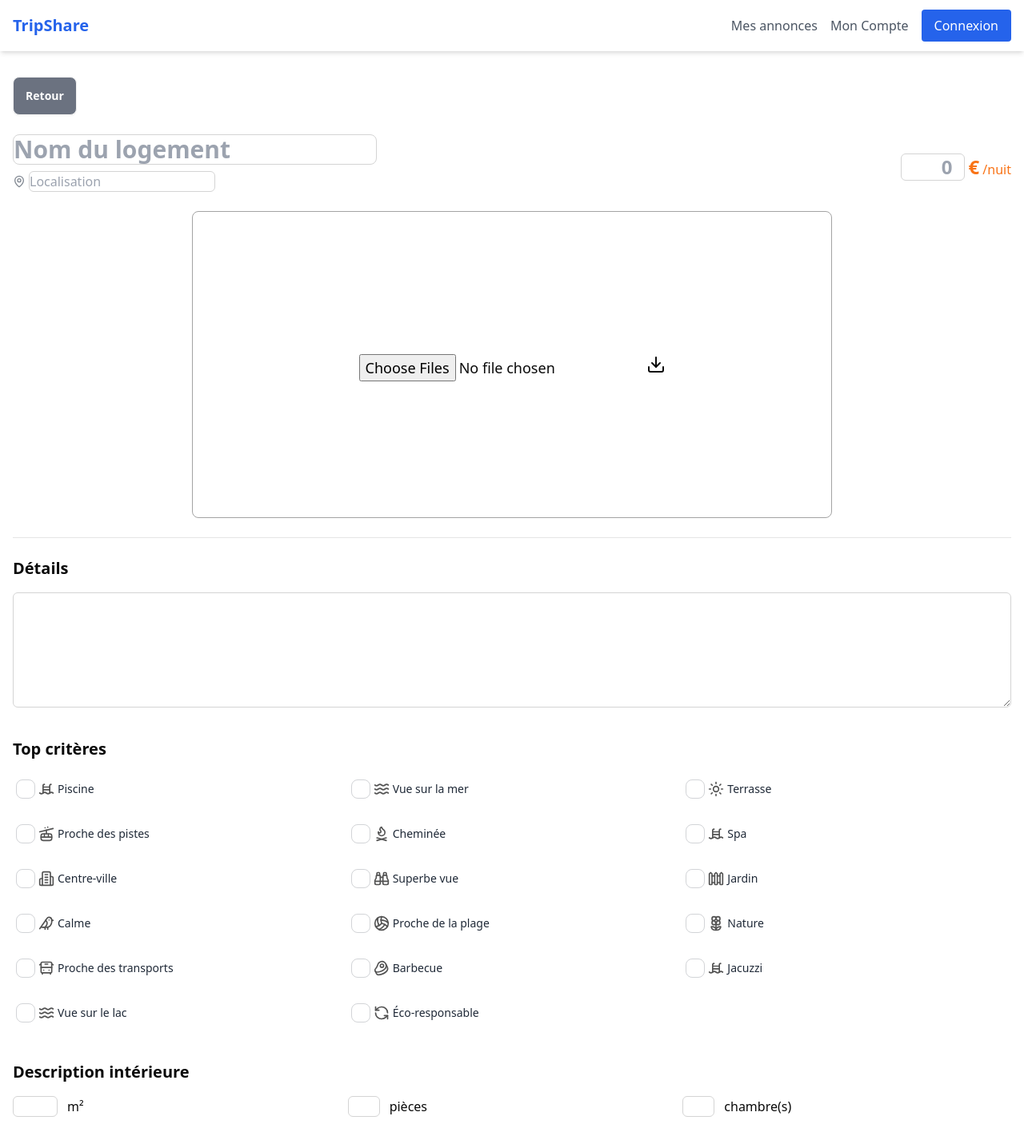
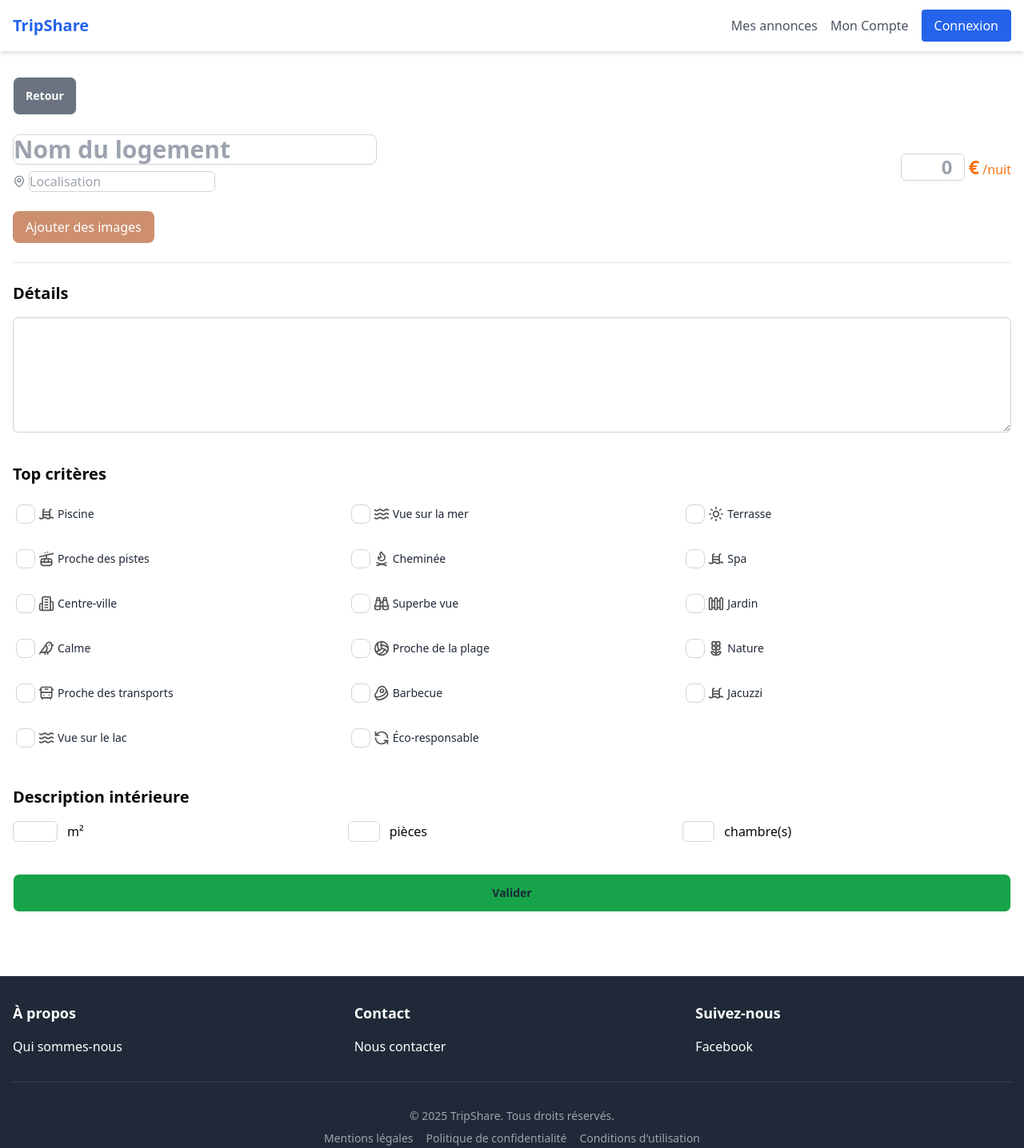
Before and after one commit to 5olen-tripshare/projet51, a Next.js app: page /accommodations/new in a window 1280 px wide. Shown: the top 1436 px of the page at 80% size. Built offline with nearby package versions, Linux system fonts and the light colour scheme.

Commit message:
addition form accommodation addition

```diff
--- a/src/components/accommodations/AddEdit.tsx
+++ b/src/components/accommodations/AddEdit.tsx
@@ -2,6 +2,8 @@
 import * as Icons from "lucide-react";
 import topCriteriaData from "@/src/data/topCriteria.json";
 import Link from "next/link";
+import { useState } from "react";
+import Image from "next/image";
 
 export function AddEdit(props: {
   accommodation?: {
@@ -28,7 +30,7 @@ export function AddEdit(props: {
     return Icons[iconName as keyof typeof Icons] as React.ElementType;
   }
 
-  function handleSubmit(e) {
+  function handleSubmit(e: React.FormEvent<HTMLFormElement>) {
     e.preventDefault();
     const form = e.currentTarget;
     const formData = new FormData(form);
@@ -41,6 +43,7 @@ export function AddEdit(props: {
     const pieces = formData.get("pieces");
     const chambre = formData.get("chambre");
     const files = formData.getAll("file") as File[];
+    const ancienneImage = formData.getAll("ancienneImage[]");
 
     files.forEach((file, index) => {
       console.log(`Fichier ${index + 1}:`);
@@ -58,6 +61,7 @@ export function AddEdit(props: {
       pieces,
       chambre,
       files,
+      ancienneImage,
     };
 
     console.log(data);
@@ -65,17 +69,19 @@ export function AddEdit(props: {
 
   const accommodation = props.accommodation;
 
-  const isAddMode = !accommodation;
-
-  let action = "/api/accommodation/add";
-
-  if (!isAddMode) {
-    action = "/api/accommodation/edit";
-  }
+  const [name, setName] = useState(accommodation?.name);
+  const [localisation, setLocalisation] = useState(accommodation?.location);
+  const [price, setPrice] = useState(accommodation?.price);
+  const [metre2, setMetre2] = useState(accommodation?.squareMeter);
+  const [description, setDescription] = useState(accommodation?.description);
+  const [numberRoom, setNumberRoom] = useState(accommodation?.numberRoom);
+  const [bedRoom, setBedRoom] = useState(accommodation?.bedRoom);
+  const [topCriteria, setTopCriteria] = useState(accommodation?.topCriteria);
+  const [image, setImage] = useState(accommodation?.image);
+  const [countImage, setCountImage] = useState(0);
 
   return (
     <form
-      // action={action}
       onSubmit={(e) => {
         handleSubmit(e);
       }}
@@ -93,7 +99,8 @@ export function AddEdit(props: {
             <h1 className="text-3xl font-bold mb-2">
               <input
                 name="name"
-                value={accommodation?.name}
+                value={name}
+                onChange={(e) => setName(e.target.value)}
                 className="border-collapse border border-neutral-300 rounded-lg"
                 placeholder="Nom du logement"
               />
@@ -102,7 +109,8 @@ export function AddEdit(props: {
               <Icons.MapPin className="h-4 w-4 opacity-70 mr-1" />
               <input
                 name="localisation"
-                value={accommodation?.location}
+                value={localisation}
+                onChange={(e) => setLocalisation(e.target.value)}
                 className="border-collapse border border-neutral-300 rounded-md"
                 placeholder="Localisation"
               />
@@ -115,7 +123,8 @@ export function AddEdit(props: {
               <span className="text-2xl font-bold">
                 <input
                   name="price"
-                  value={accommodation?.price}
+                  value={price}
+                  onChange={(e) => setPrice(Number(e.target.value))}
                   className="border-collapse border border-neutral-300 rounded-md text-right mr-1 w-20"
                   type="number"
                   placeholder="0"
@@ -127,17 +136,52 @@ export function AddEdit(props: {
             </div>
           </div>
         </div>
-        <div className="relative h-96 mx-56 my-4">
-          <div className="object-cover rounded-lg md:border-collapse md:border border-neutral-400  h-96">
-            <div className="absolute inset-0 flex flex-row items-center justify-center text-center z-10">
-              <input
-                type="file"
-                name="file"
-                className=" text-lg mt-2 mr-2"
-                multiple={true}
-              />
-              <Icons.Download />
-            </div>
+
+        <div className="grid md:grid-cols-2 lg:grid-cols-4 gap-2">
+          {image?.map((img, index) => {
+            return (
+              <div key={index} className="relative h-48 ">
+                <button
+                  className="absolute top-1 lg:-top-2 right-1 lg:-right-2 z-20 bg-red-600  text-white  rounded-full hover:bg-opacity-75"
+                  onClick={() => setImage(image?.filter((c) => c !== img))}
+                >
+                  <Icons.X className="h-6 w-6" />
+                </button>
+                <Image
+                  src={img}
+                  alt={`image${index}`}
+                  fill
+                  className="object-cover rounded-lg"
+                />
+                <input type="hidden" name="ancienneImage[]" value={img} />
+              </div>
+            );
+          })}
+        </div>
+        <div className="my-4 flex flex-row">
+          <label
+            htmlFor="file-upload"
+            // bg-brown btn btn-md w-48 hover:bg-orange-300 relative z-20 -mt-20 mr-4
+            className="cursor-pointer bg-brown text-white py-2 px-4 rounded-lg hover:bg-orange-300"
+          >
+            Ajouter des images
+          </label>
+          <input
+            id="file-upload"
+            type="file"
+            name="file"
+            className="hidden"
+            multiple={true}
+            onChange={(e) => {
+              const files = e.target.files;
+              if (files) {
+                console.log("Fichiers sélectionnés :", files);
+                setCountImage(countImage + files.length);
+              }
+            }}
+          />
+          <div className="py-2 px-4">
+            {countImage != 0 ? countImage + " images sélectionnées" : ""}
           </div>
         </div>
 
@@ -145,7 +189,9 @@ export function AddEdit(props: {
         <h2 className="text-xl font-bold mb-4">Détails</h2>
 
         <div className="mb-8">
-          <textarea className="border-collapse border border-neutral-300 rounded-md w-full h-36" />
+          <textarea className="border-collapse border border-neutral-300 rounded-md w-full h-36">
+            {description}
+          </textarea>
         </div>
         <h2 className="text-xl font-bold mb-4">Top critères</h2>
         <div className="grid grid-cols-3 gap-2 mb-8">
@@ -154,9 +200,15 @@ export function AddEdit(props: {
 
             const icon = topCriteriaData[criteria as CriteriaKeys].icon;
             const IconComponent = getIconComponent(icon);
-            const checked = accommodation?.topCriteria.includes(criteria)
-              ? true
-              : false;
+            const checked = topCriteria?.includes(criteria) ? true : false;
+
+            const handleCheckboxChange = () => {
+              if (checked) {
+                setTopCriteria(topCriteria?.filter((c) => c !== criteria));
+              } else {
+                setTopCriteria([...(topCriteria || []), criteria]);
+              }
+            };
 
             return (
               <div className="flex items-center gap-2 mb-2" key={criteria}>
@@ -164,6 +216,8 @@ export function AddEdit(props: {
                   <input
                     type="checkbox"
                     checked={checked}
+                    onClick={handleCheckboxChange}
+                    value={criteria}
                     className="checkbox mr-1"
                     name={"criteria[]"}
                   />
@@ -183,7 +237,8 @@ export function AddEdit(props: {
           <div className="flex items-center gap-2 mb-2">
             <input
               type="number"
-              value={accommodation?.numberRoom}
+              value={metre2}
+              onChange={(e) => setMetre2(Number(e.target.value))}
               name="metre2"
               className="border-collapse border border-neutral-300 rounded-md text-right mr-1 w-14"
             />{" "}
@@ -192,7 +247,8 @@ export function AddEdit(props: {
           <div className="flex items-center gap-2 mb-2">
             <input
               type="number"
-              value={accommodation?.numberRoom}
+              value={numberRoom}
+              onChange={(e) => setNumberRoom(Number(e.target.value))}
               name="pieces"
               className="border-collapse border border-neutral-300 rounded-md text-right mr-1 w-10"
             />{" "}
@@ -201,7 +257,8 @@ export function AddEdit(props: {
           <div className="flex items-center gap-2 mb-2">
             <input
               type="number"
-              value={accommodation?.bedRoom}
+              value={bedRoom}
+              onChange={(e) => setBedRoom(Number(e.target.value))}
               name="chambre"
               className="border-collapse border border-neutral-300 rounded-md text-right mr-1 w-10"
             />{" "}
@@ -210,9 +267,9 @@ export function AddEdit(props: {
         </div>
         <button
           type="submit"
-          className="btn bg-brown w-full hover:bg-orange-300"
+          className="btn bg-green-600 w-full hover:bg-green-500"
         >
-          Créer
+          Valider
         </button>
       </div>
     </form>
```
